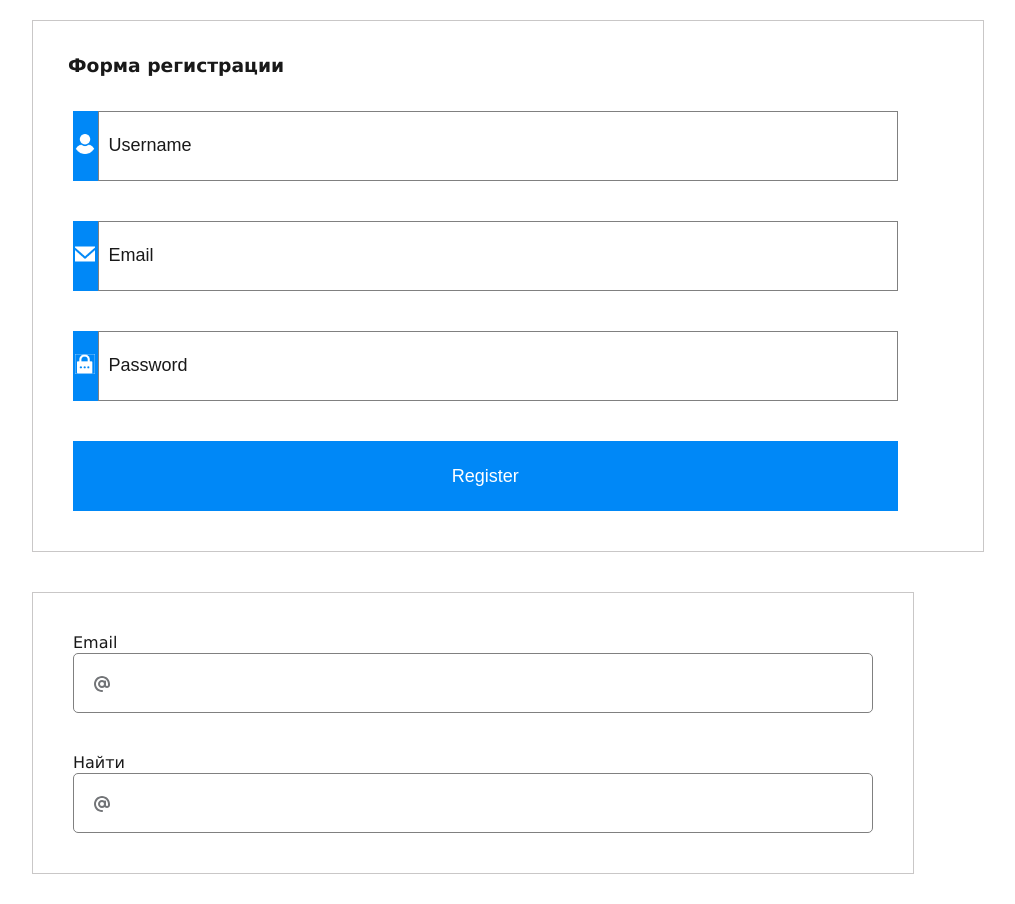
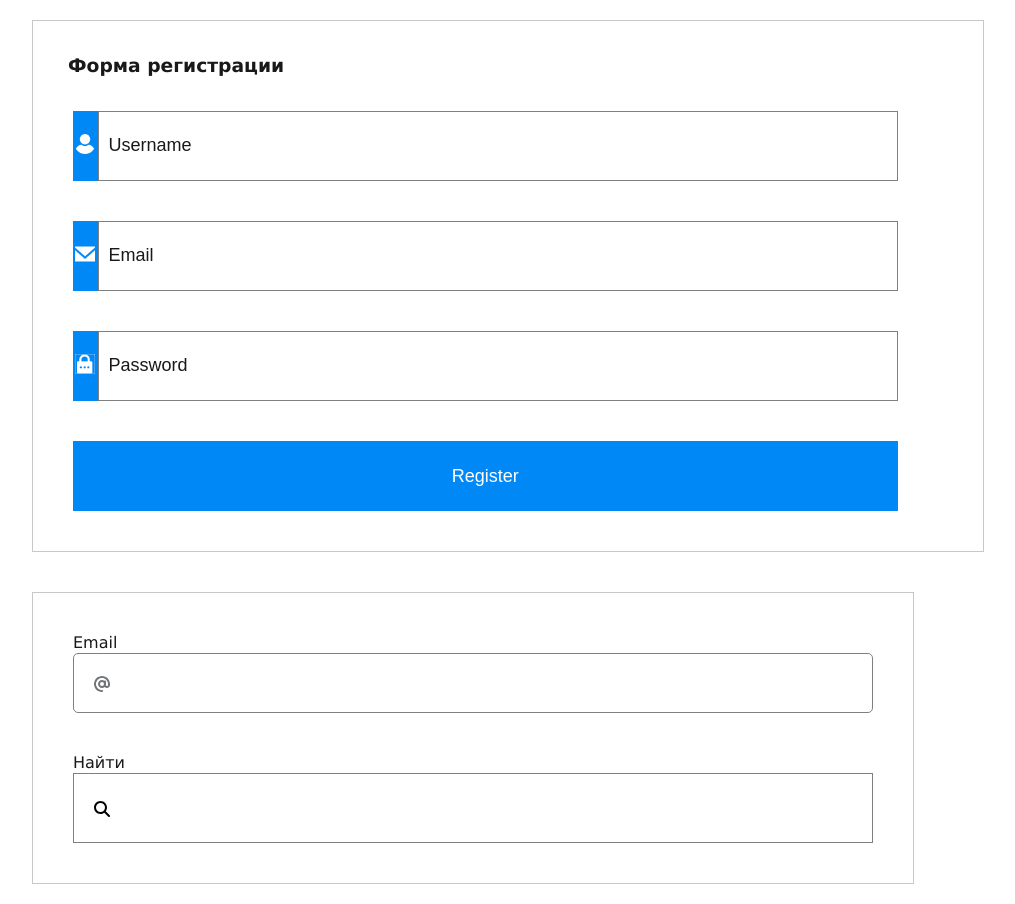
Before and after one commit to oleseaSh/homeWork, a plain HTML site: page Урок-13 -формы/index.html in a window 1280 px wide. Shown: the whole page, without its empty margins (212-1227 px from the left). Drawn offline with Linux system fonts and the light colour scheme.

Commit message:
adding css

```diff
--- a/Урок-13 -формы/index.html
+++ b/Урок-13 -формы/index.html
@@ -57,7 +57,7 @@
                             <label for="search">Найти</label>
                         </div>
                         <div>
-                            <input type="text" class="form2input" name="search" id="search" placeholder="">
+                            <input type="text" class="form1input" name="search" id="search" placeholder="">
                         </div>
                     </div>
                 </fieldset>
```
